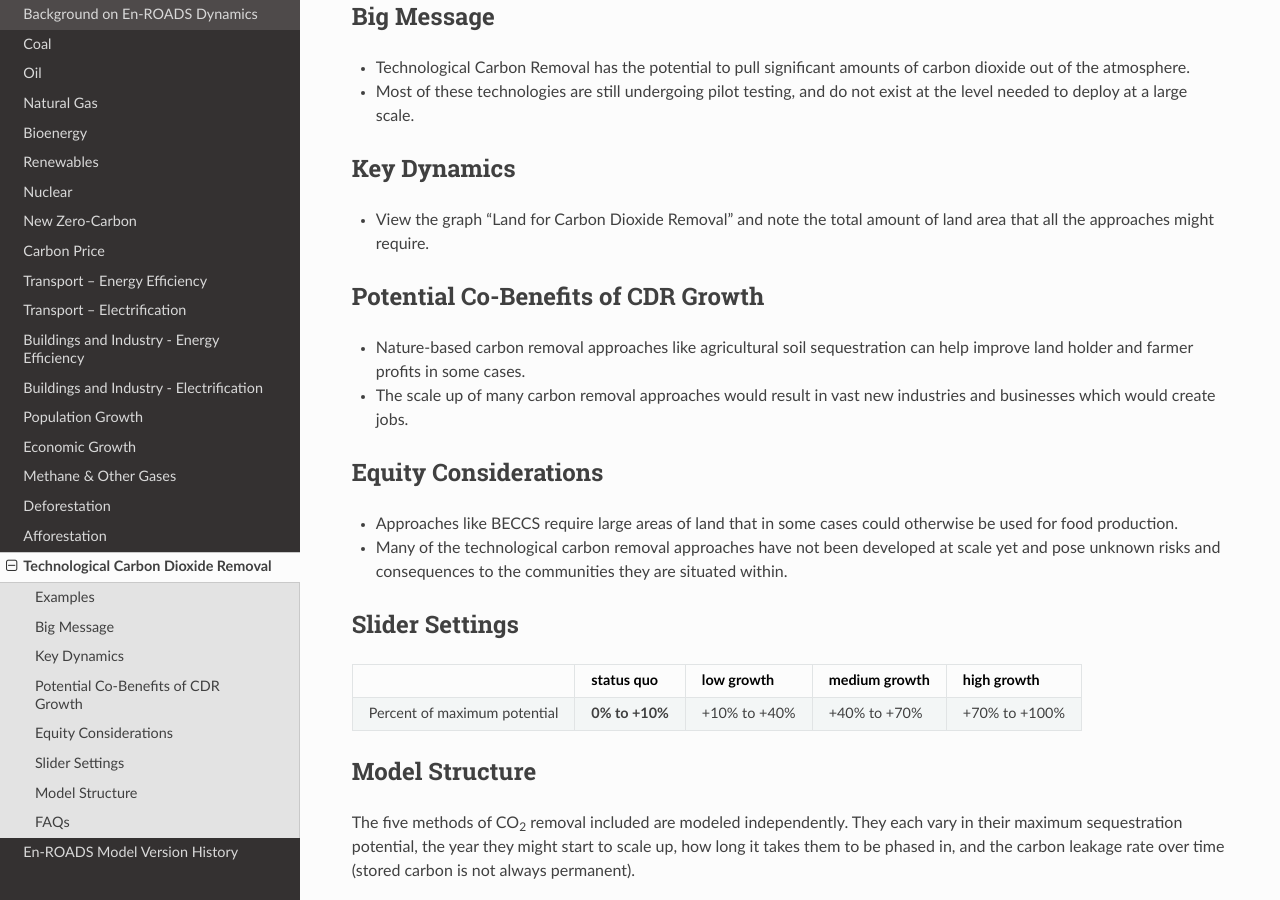
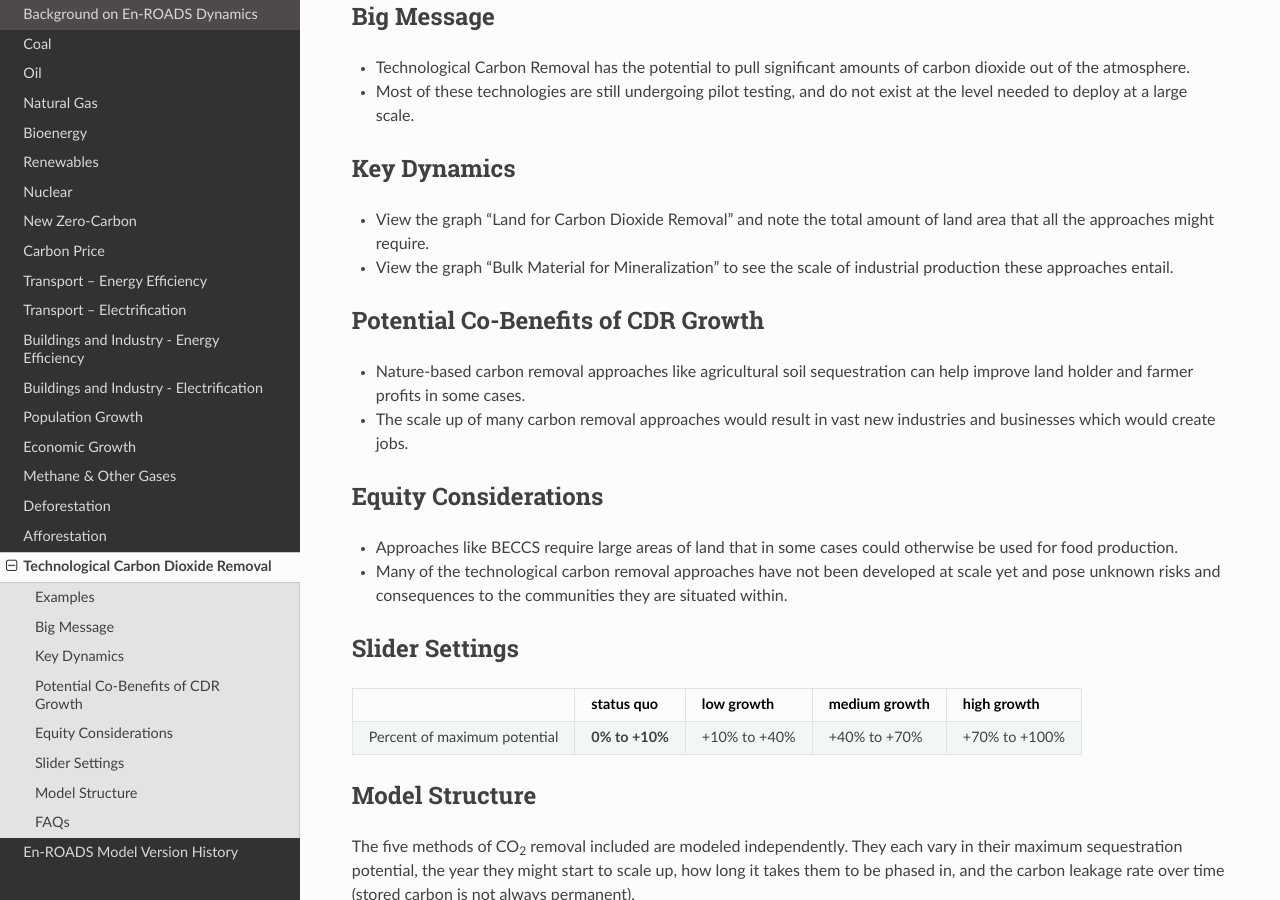
Before and after one commit to climateinteractive/enroads-guide, a Sphinx documentation site: the page built from docs/guide/tech_removal.rst, in a window 1280 px wide and 900 px high, scrolled down 418 px. Built offline with Sphinx 7.4.7 and the Read the Docs theme 2.0.0, drawn with Linux system fonts in a browser that asks for light colours.

Commit message:
Added mineralization bullet

```diff
--- a/docs/guide/tech_removal.rst
+++ b/docs/guide/tech_removal.rst
@@ -20,6 +20,8 @@
 ------------
 
 * View the graph “Land for Carbon Dioxide Removal” and note the total amount of land area that all the approaches might require.
+
+* View the graph “Bulk Material for Mineralization” to see the scale of industrial production these approaches entail.
 
 Potential Co-Benefits of CDR Growth
 -------------------------------------
```
